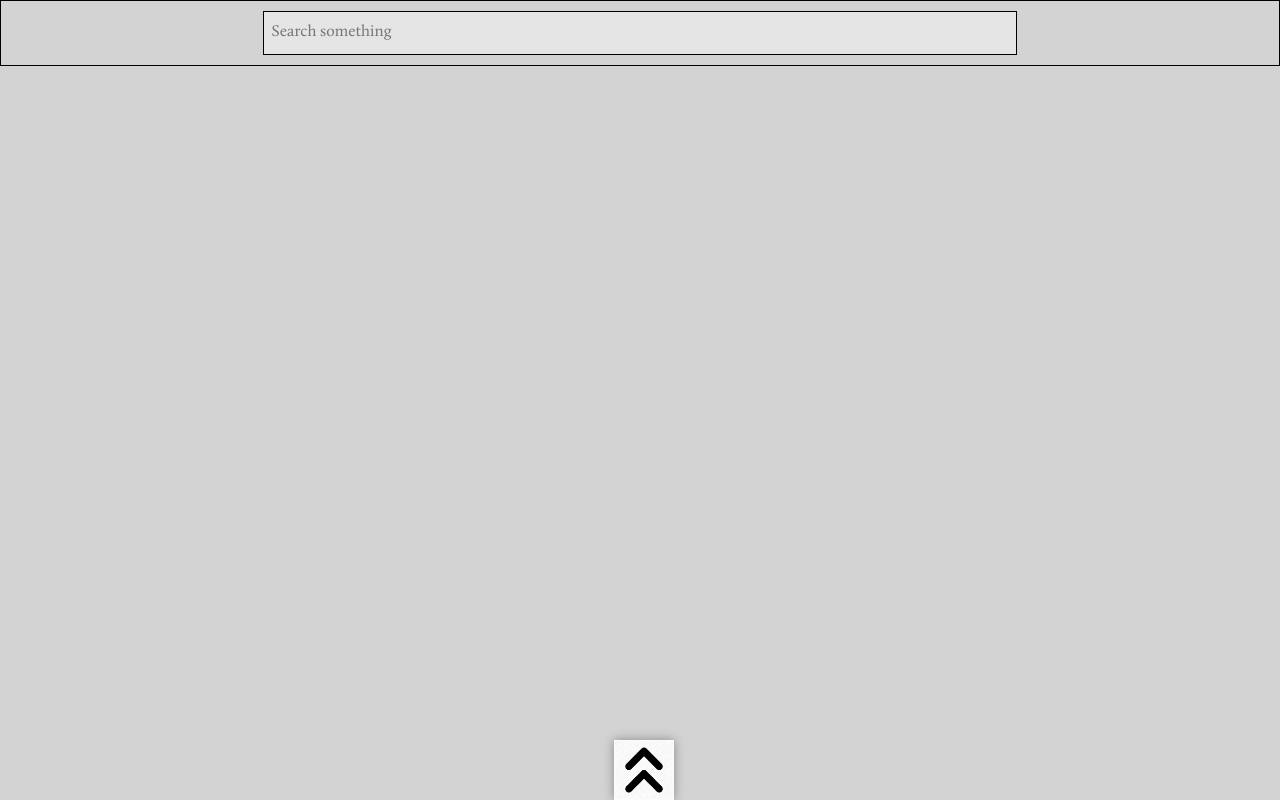
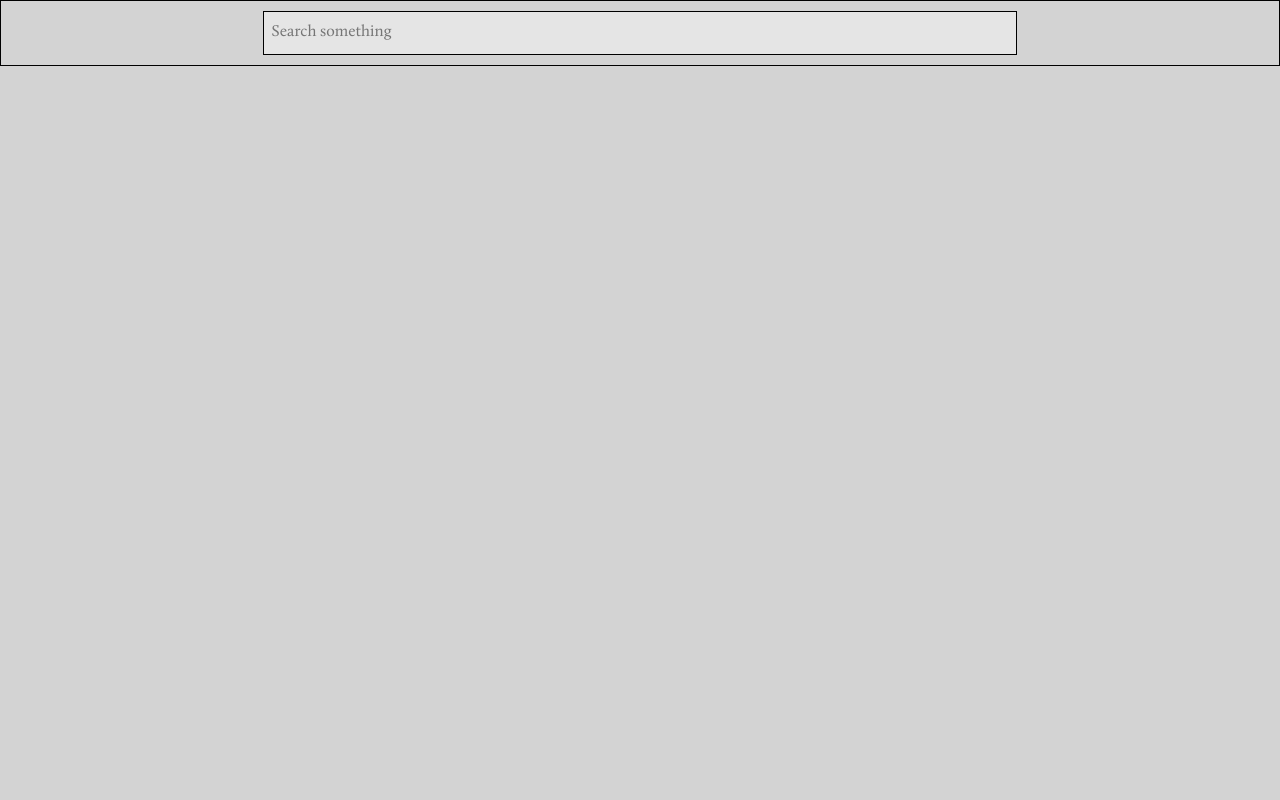
Before and after one commit to nghilevi/near-by-location-app, a website: page index.html in a window 1280 px wide. Drawn offline with nearby package versions, Linux system fonts and the light colour scheme; some packages are replaced by stand-ins of ours.

Commit message:
remove back-2-top btn

```diff
--- a/dev/views/listView.html
+++ b/dev/views/listView.html
@@ -14,4 +14,4 @@
 
 
 
-<img id="back-to-top" src="dev/img/back2top.png" alt="">
+<!-- <img id="back-to-top" src="dev/img/back2top.png" alt=""> -->
```
